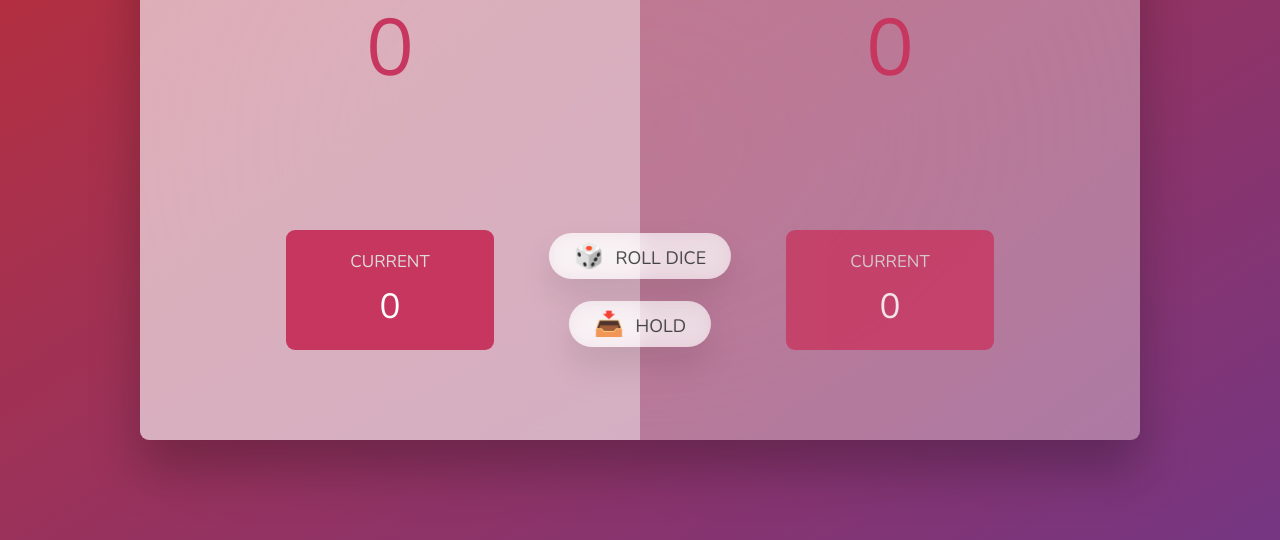
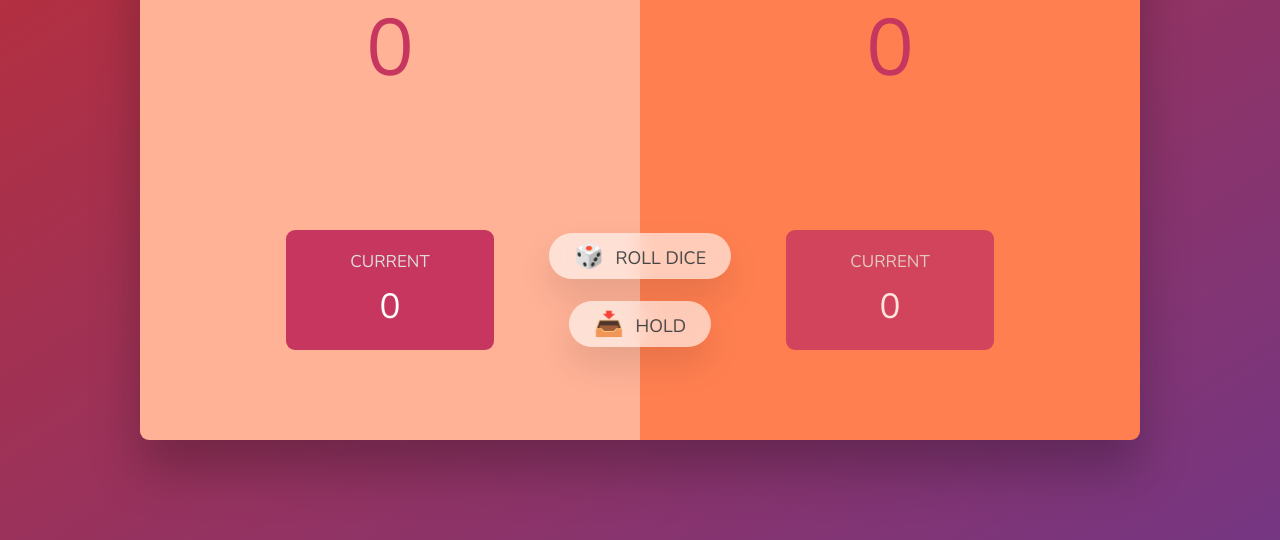
Before and after one commit to seifedd/Dice, a plain HTML site: page index.html in a window 1280 px wide. Shown: the part 260-800 px from the top of the page. Drawn offline with nearby package versions, Linux system fonts and the light colour scheme.

Commit message:
Adjust background color CSS

```diff
--- a/style.css
+++ b/style.css
@@ -27,7 +27,8 @@ main {
   position: relative;
   width: 100rem;
   height: 60rem;
-  background-color: rgba(255, 255, 255, 0.35);
+  background-color:coral;
+  /*rgba(255, 255, 255, 0.35)*/
   backdrop-filter: blur(200px);
   filter: blur();
   box-shadow: 0 3rem 5rem rgba(0, 0, 0, 0.25);
```
